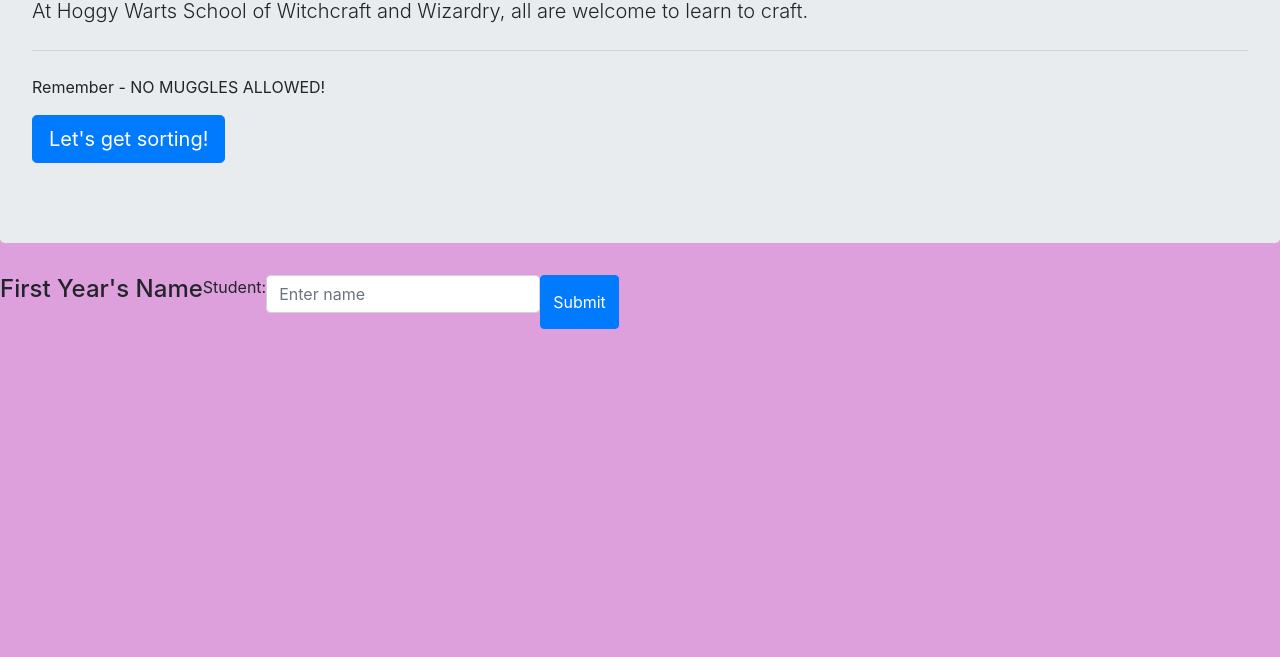
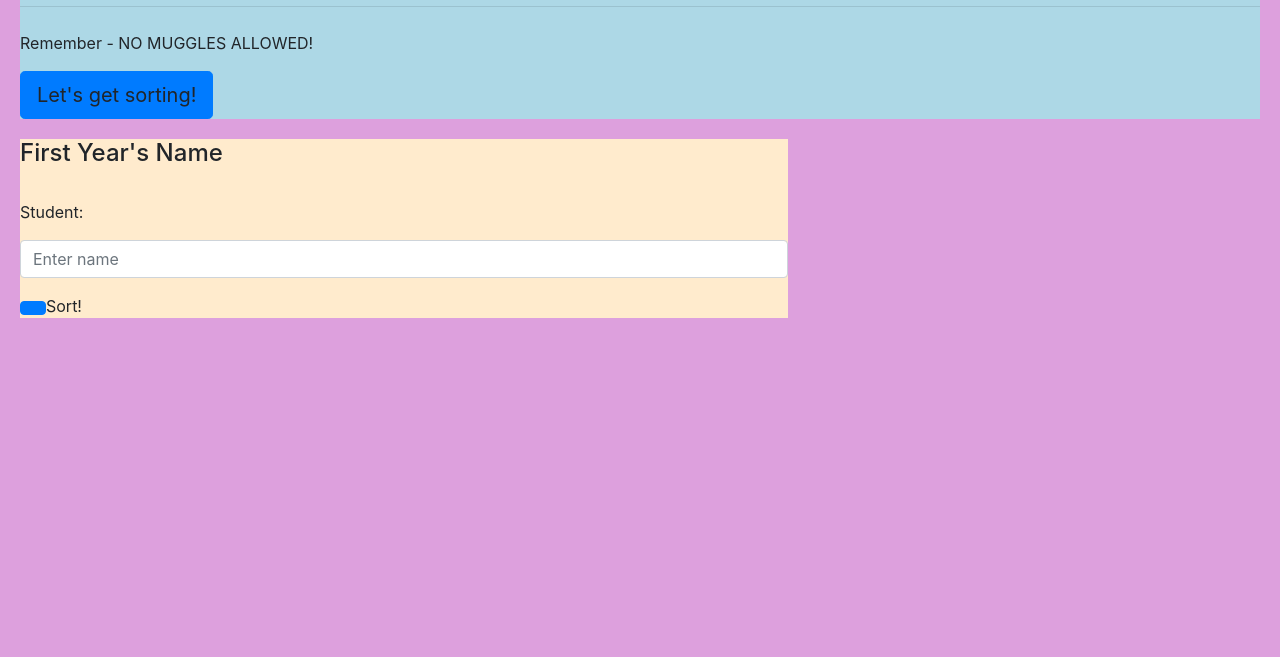
Before and after one commit to MaryRys/sorting-hat, a plain HTML site: page index.html in a window 1280 px wide. Shown: the part 143-800 px from the top of the page. Drawn offline with nearby package versions, Linux system fonts and the light colour scheme; a script that the page names is missing.

Commit message:
start button working

```diff
--- a/index.html
+++ b/index.html
@@ -9,24 +9,26 @@
     <title>Document</title>
 </head>
 <body>
-    <div class="jumbotron">
+    <div id="jumbotron">
         <h1 class="display-4">Welcome to Hoggy Warts!</h1>
         <p class="lead">At Hoggy Warts School of Witchcraft and Wizardry, all are welcome to learn to craft.</p>
         <hr class="my-4">
         <p>Remember - NO MUGGLES ALLOWED!</p>
         <p class="lead">
-            <a class="btn btn-primary btn-lg" href="#" role="button">Let's get sorting!</a>
+            <a id="startSorting" class="btn btn-primary btn-lg" role="button">Let's get sorting!</a>
         </p>
     </div>
 
-    <form class="d-flex .flex-row">
+    <div id="gameContainer">
+        <form id="sortingForm">
             <h4>First Year's Name</h4><br>
             <p>Student:</p>
             <div class="form-group">
                 <input type="text" class="form-control" placeholder="Enter name">
             </div>
-        <button type="submit" class="btn btn-primary">Submit</button>
+            <button type="submit" id="sortingButton" class="btn btn-primary"></button>Sort!</button>
         </form>
+    </div>
 
     <script src="https://code.jquery.com/jquery-3.3.1.slim.min.js" integrity="sha384-q8i/X+965DzO0rT7abK41JStQIAqVgRVzpbzo5smXKp4YfRvH+8abtTE1Pi6jizo" crossorigin="anonymous"></script>
     <script src="https://cdnjs.cloudflare.com/ajax/libs/popper.js/1.14.3/umd/popper.min.js" integrity="sha384-ZMP7rVo3mIykV+2+9J3UJ46jBk0WLaUAdn689aCwoqbBJiSnjAK/l8WvCWPIPm49" crossorigin="anonymous"></script>
--- a/main.css
+++ b/main.css
@@ -1,3 +1,18 @@
 body {
     background-color: plum;
 }
+#jumbotron {
+    background-color: lightblue;
+    margin: 20px;
+}
+
+#gameContainer{
+    align-items: center;
+}
+
+#sortingForm {
+    background-color: blanchedalmond;
+    margin: 20px;
+    width: 60%;
+    align-content: center;
+}
--- /dev/null
+++ b/main.js
@@ -0,0 +1,10 @@
+const startForm = () => {
+    document.getElementById('jumbotron').style.display = "none";
+    document.getElementById('sortingForm').style.display = "block";
+}
+
+const sortingButton = document.getElementById('startSorting').addEventListener('click', startForm);
+
+// const startSortingGame = () => {
+//     let domString =
+// }
```
Lines whose indentation alone changed are shown as unchanged.
